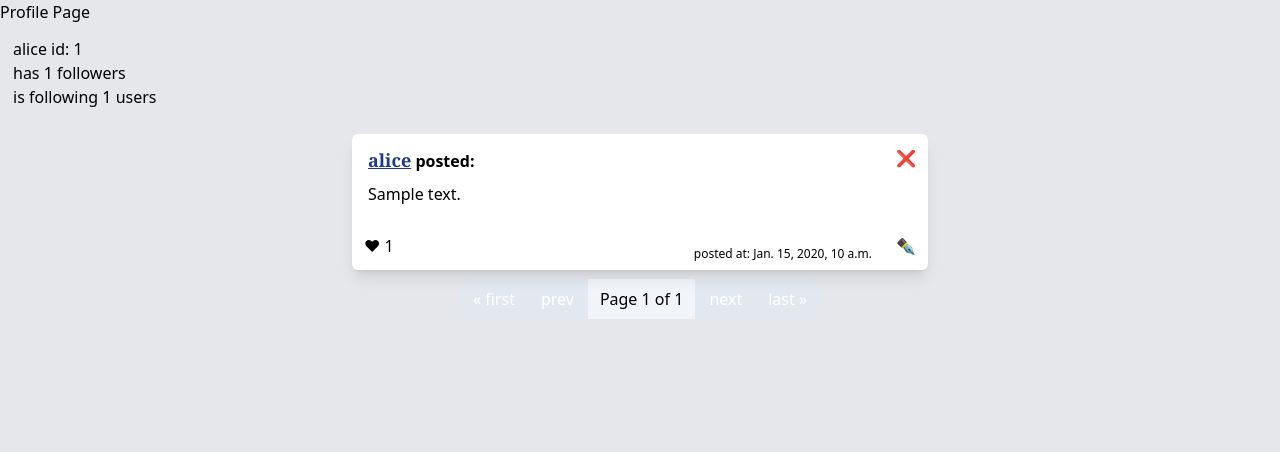
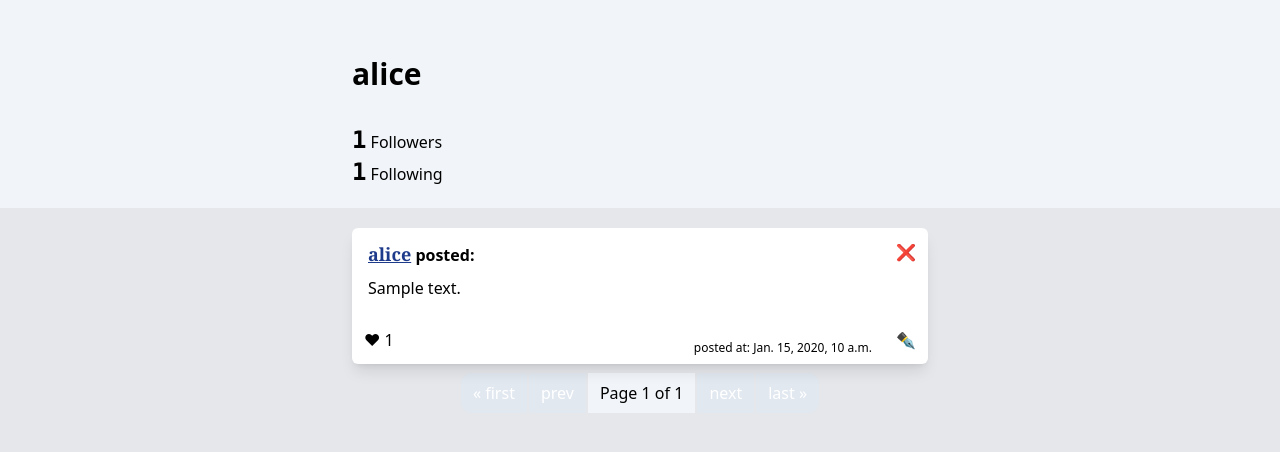
Before and after one commit to ByronStewart/social-network, a Django app: page /users/1/profile in a window 1280 px wide. Shown: the part 52-504 px from the top of the page. Run offline with Django 3.2, Linux system fonts and the light colour scheme; a user stored in the database is signed in; data comes from the database, SQL or seed files in the repository; tables that the repository leaves empty hold one stand-in row (values such as "Sample post").

Commit message:
styled homepage hero profile following page

```diff
--- a/network/static/styles.css
+++ b/network/static/styles.css
@@ -547,24 +538,24 @@ Ensure the default browser behavior of the `hidden` attribute.
   margin-bottom: 0.5rem;
 }
 
-.mr-3 {
-  margin-right: 0.75rem;
+.-ml-1 {
+  margin-left: -0.25rem;
 }
 
-.mb-1 {
-  margin-bottom: 0.25rem;
+.mb-5 {
+  margin-bottom: 1.25rem;
 }
 
-.-mr-20 {
-  margin-right: -5rem;
+.mb-7 {
+  margin-bottom: 1.75rem;
 }
 
-.-mr-16 {
-  margin-right: -4rem;
+.mb-6 {
+  margin-bottom: 1.5rem;
 }
 
-.-ml-1 {
-  margin-left: -0.25rem;
+.mb-8 {
+  margin-bottom: 2rem;
 }
 
 .block {
@@ -685,14 +680,14 @@ Ensure the default browser behavior of the `hidden` attribute.
   background-color: rgb(229 231 235 / var(--tw-bg-opacity));
 }
 
+.bg-slate-100 {
+  --tw-bg-opacity: 1;
+  background-color: rgb(241 245 249 / var(--tw-bg-opacity));
+}
+
 .bg-slate-400 {
   --tw-bg-opacity: 1;
   background-color: rgb(148 163 184 / var(--tw-bg-opacity));
-}
-
-.bg-slate-100 {
-  --tw-bg-opacity: 1;
-  background-color: rgb(241 245 249 / var(--tw-bg-opacity));
 }
 
 .bg-slate-500 {
@@ -725,50 +720,21 @@ Ensure the default browser behavior of the `hidden` attribute.
   background-color: rgb(226 232 240 / var(--tw-bg-opacity));
 }
 
-.bg-green-600 {
-  --tw-bg-opacity: 1;
-  background-color: rgb(22 163 74 / var(--tw-bg-opacity));
-}
-
-.bg-green-500 {
-  --tw-bg-opacity: 1;
-  background-color: rgb(34 197 94 / var(--tw-bg-opacity));
-}
-
-.bg-green-400 {
-  --tw-bg-opacity: 1;
-  background-color: rgb(74 222 128 / var(--tw-bg-opacity));
-}
-
-.bg-green-300 {
-  --tw-bg-opacity: 1;
-  background-color: rgb(134 239 172 / var(--tw-bg-opacity));
-}
-
 .bg-green-200 {
   --tw-bg-opacity: 1;
   background-color: rgb(187 247 208 / var(--tw-bg-opacity));
-}
-
-.bg-orange-100 {
-  --tw-bg-opacity: 1;
-  background-color: rgb(255 237 213 / var(--tw-bg-opacity));
 }
 
 .bg-opacity-25 {
   --tw-bg-opacity: 0.25;
 }
 
-.p-3 {
-  padding: 0.75rem;
-}
-
 .p-2 {
   padding: 0.5rem;
 }
 
-.p-1 {
-  padding: 0.25rem;
+.p-3 {
+  padding: 0.75rem;
 }
 
 .px-4 {
@@ -804,12 +778,16 @@ Ensure the default browser behavior of the `hidden` attribute.
   padding-bottom: 1rem;
 }
 
-.pt-16 {
-  padding-top: 4rem;
+.pb-5 {
+  padding-bottom: 1.25rem;
 }
 
-.pb-5 {
-  padding-bottom: 1.25rem;
+.pl-4 {
+  padding-left: 1rem;
+}
+
+.pr-3 {
+  padding-right: 0.75rem;
 }
 
 .pl-3 {
@@ -820,12 +798,8 @@ Ensure the default browser behavior of the `hidden` attribute.
   padding-top: 1.5rem;
 }
 
-.pl-4 {
-  padding-left: 1rem;
-}
-
-.pr-3 {
-  padding-right: 0.75rem;
+.pt-14 {
+  padding-top: 3.5rem;
 }
 
 .text-center {
@@ -834,6 +808,10 @@ Ensure the default browser behavior of the `hidden` attribute.
 
 .font-serif {
   font-family: ui-serif, Georgia, Cambria, "Times New Roman", Times, serif;
+}
+
+.font-mono {
+  font-family: ui-monospace, SFMono-Regular, Menlo, Monaco, Consolas, "Liberation Mono", "Courier New", monospace;
 }
 
 .text-3xl {
@@ -851,12 +829,35 @@ Ensure the default browser behavior of the `hidden` attribute.
   line-height: 1rem;
 }
 
+.text-2xl {
+  font-size: 1.5rem;
+  line-height: 2rem;
+}
+
+.text-5xl {
+  font-size: 3rem;
+  line-height: 1;
+}
+
+.text-sm {
+  font-size: 0.875rem;
+  line-height: 1.25rem;
+}
+
 .font-bold {
   font-weight: 700;
 }
 
 .font-semibold {
   font-weight: 600;
+}
+
+.font-extralight {
+  font-weight: 200;
+}
+
+.italic {
+  font-style: italic;
 }
 
 .text-white {
--- a/network/templates/network/components/post_list.html
+++ b/network/templates/network/components/post_list.html
@@ -29,7 +29,7 @@
               >{{post.content}}
               </textarea>
 
-              <input class="absolute right-0 inset-y-[48px] p-3  bg-green-200 hover:bg-green-300 active:bg-green-400"
+              <input class="absolute right-0 inset-y-[48px] p-3 cursor-pointer bg-green-200 hover:bg-green-300 active:bg-green-400"
                type="submit"
                value="✔">
 
--- a/network/templates/network/following.html
+++ b/network/templates/network/following.html
@@ -3,7 +3,11 @@
 {% block title %}Followed Users{% endblock title %}
 
 {% block body %}
-<h1>Following Page</h1>
+<div class="bg-slate-100 pt-16 pb-5 mb-5">
+  <div class="mx-auto max-w-xl">
+    <h1 class="text-3xl font-bold text-center">Posts from users you follow</h1>
+  </div>
+</div>
 {% include "network/components/post_list.html" %}
 {% include "network/components/paginator.html" %}
 {% endblock body %}
--- a/network/templates/network/profile.html
+++ b/network/templates/network/profile.html
@@ -4,21 +4,29 @@
 {{object.username}}'s profile
 {% endblock title %}
 {% block body %}
-<h1>Profile Page</h1>
+{% comment %} Profile Component {% endcomment %}
+<div class="bg-slate-100 pt-14 pb-5 mb-5 px-3">
+  <div class="max-w-xl mx-auto">
+    <h2 class="text-3xl font-bold mb-8">{{object.username}}</h2>
+    <div class="flex justify-between">
+      <div class="flex-grow">
+        <p><span class="text-2xl font-bold font-mono" id="follower-count">{{object.follower_count}}</span> Followers</p>
+        <p><span class="text-2xl font-bold font-mono">{{object.following_count}}</span> Following</p>
+      </div>
 
-{% comment %} Profile Component {% endcomment %}
-<div class="border mb-3 p-3">
-  <p>{{object.username}} id: {{object.pk}}</p>
-  <p>has <span id="follower-count">{{object.follower_count}}</span> followers</p>
-  <p>is following {{object.following_count}} users</p>
-  <div>
-    {% if user.is_authenticated %}
-      {% if user != object %}
-        <button id="follow-user" data-userid="{{object.pk}}" data-followed-status="{{object.is_followed|lower}}">
-          {% if object.is_followed %}Unfollow{% else %}Follow{% endif %}
-        </button>
-      {% endif %}
+      {% if user.is_authenticated and user != object %}
+      <div class="self-end">
+
+        <button
+        class="py-2 px-4 rounded-md bg-slate-600 hover:bg-slate-700 text-white active:bg-slate-800"
+        id="follow-user" data-userid="{{object.pk}}" data-followed-status="{{object.is_followed|lower}}">
+        {% if object.is_followed %}Unfollow{% else %}Follow{% endif %}
+      </button>
+
+    </div>
     {% endif %}
+
+    </div>
   </div>
 </div>
 
```
Also changed, not shown: other parts of network/static/styles.css (+29 -31 lines), network/templates/network/index.html (+7 -0 lines).
